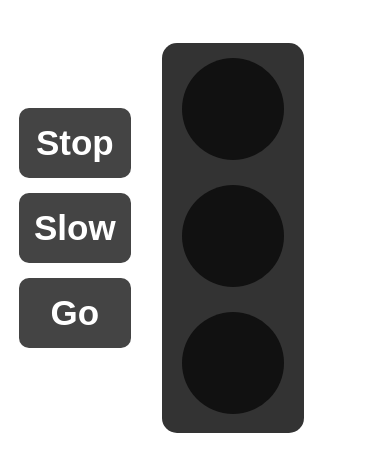
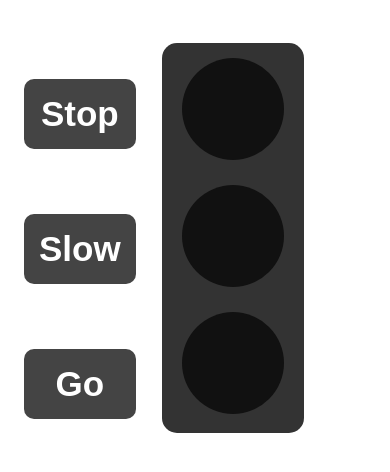
Before and after one commit to jimbhaai/traffic, a plain HTML site: page index.html in a window 390 px wide. Drawn offline with Linux system fonts and the light colour scheme.

Commit message:
Update index.html

```diff
--- a/index.html
+++ b/index.html
@@ -42,15 +42,15 @@
     }
 
 @media(max-width: 500px) {
-    .button {
-      transform: translate(10px, 80px);
+      .button {
+      transform: translate(15px, 1px);
       background-color: #444;
       color: white;
       font-size: 35px;
       border-radius: 10px;
       padding: 15px;
       text-align: center;
-      margin: 15px 1px 0px 1px;
+      margin: 65px 1px 0px 1px;
       cursor: pointer;
     }
     #controlPanel {
```
